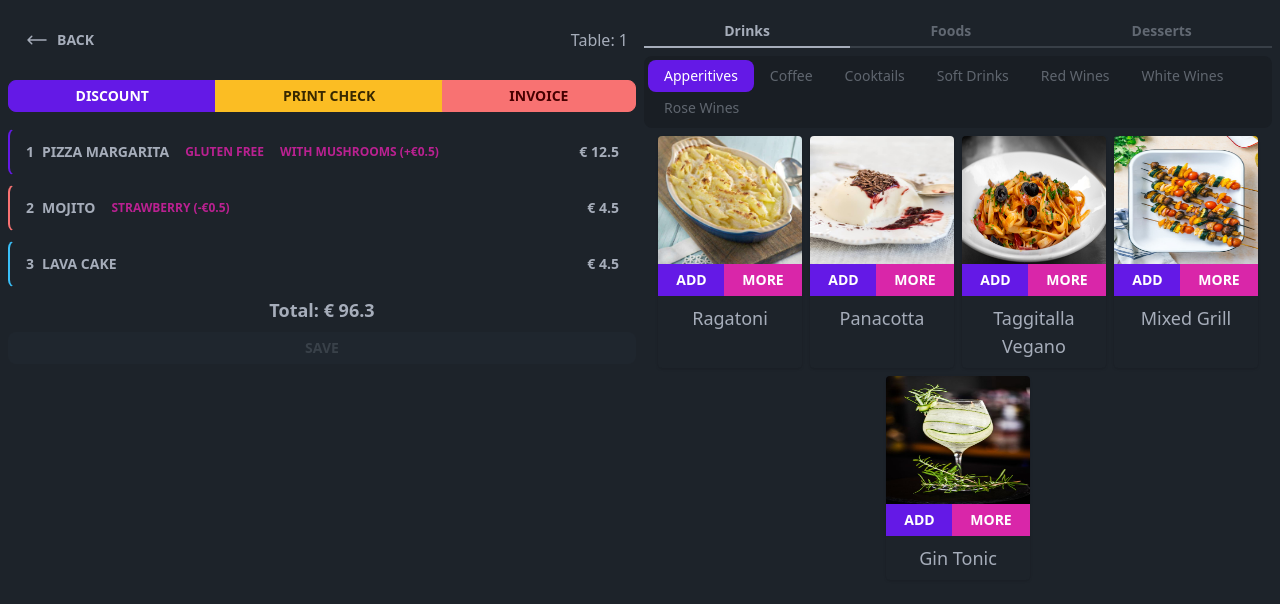
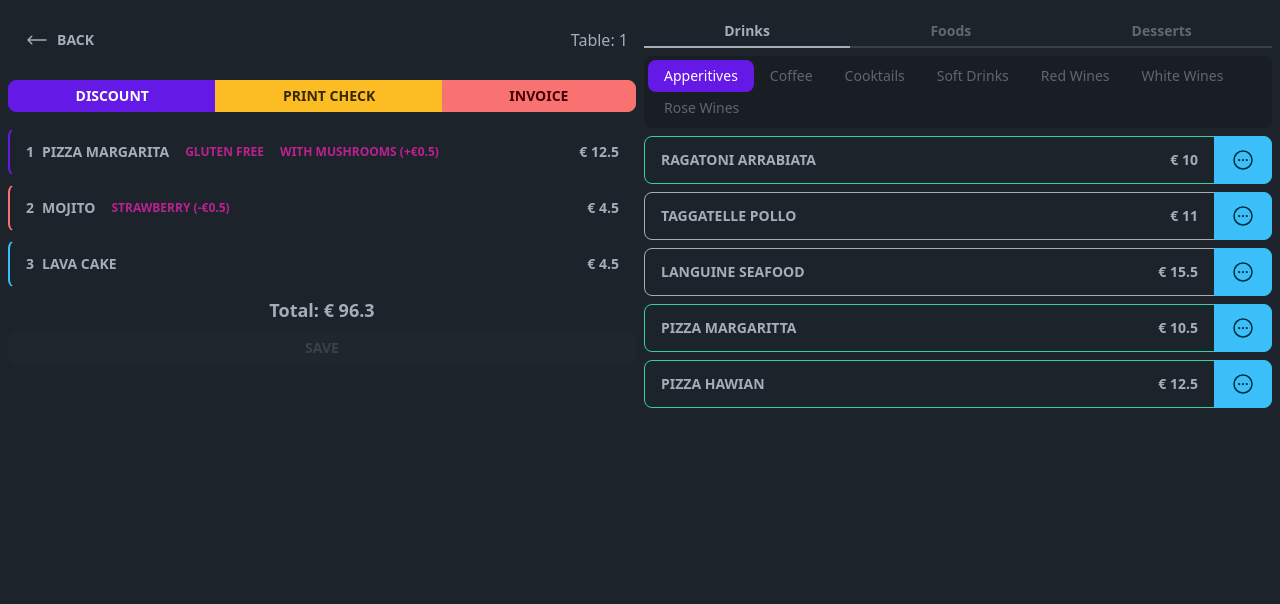
Before and after one commit to ajmir-github/pos-resturant, a Next.js app: page /table/0 in a window 1280 px wide. Shown: the top 604 px of the page. Built offline with nearby package versions, Linux system fonts and the light colour scheme.

Commit message:
items made simple

```diff
--- a/src/pages/table/[id].js
+++ b/src/pages/table/[id].js
@@ -196,110 +196,50 @@ function PlaceOrder() {
   const setCategory = (category, subCategory) => {
     console.log({ category, subCategory });
   };
+
+  const items = [
+    { id: 1, name: "Ragatoni Arrabiata", price: 10, veg: true },
+    { id: 2, name: "Taggatelle Pollo", price: 11 },
+    { id: 3, name: "Languine Seafood", price: 15.5 },
+    { id: 4, name: "Pizza Margaritta", price: 10.5, veg: true },
+    { id: 5, name: "Pizza Hawian", price: 12.5, veg: true },
+  ];
+
   return (
     <div className="flex gap-2 flex-col">
       <ItemsFilter categories={categories} setCategory={setCategory} />
-      <div className="flex flex-wrap gap-2 justify-center">
-        <div className=" w-36 rounded shadow bg-base overflow-hidden">
-          <Image
-            className="h-32"
-            width={160}
-            height={160}
-            src="/images/1-760-Four-Cheese-Pasta-www.loavesanddishes.net_.jpg"
-            alt="Shoes"
-          />
-          <div className="flex flex-col">
-            <div className="join">
-              <button className="grow btn rounded-none btn-primary btn-sm">
-                Add
-              </button>
-              <button className="grow btn rounded-none btn-secondary btn-sm">
-                More
-              </button>
-            </div>
-            <h2 className="text-lg text-center p-2 ">Ragatoni</h2>
+      <div className="grid gap-2">
+        {items.map((item) => (
+          <div className="join w-full" key={item.id}>
+            <button
+              className={classes(
+                "join-item btn btn-outline grow flex",
+                item.veg && "border-success"
+              )}
+            >
+              <span className="grow text-left"> {item.name}</span>
+              <span>
+                {EURO_SYMBOL} {item.price}
+              </span>
+            </button>
+            <button className="join-item btn btn-info">
+              <svg
+                xmlns="http://www.w3.org/2000/svg"
+                fill="none"
+                viewBox="0 0 24 24"
+                strokeWidth={1.5}
+                stroke="currentColor"
+                className="w-6 h-6"
+              >
+                <path
+                  strokeLinecap="round"
+                  strokeLinejoin="round"
+                  d="M8.625 12a.375.375 0 11-.75 0 .375.375 0 01.75 0zm0 0H8.25m4.125 0a.375.375 0 11-.75 0 .375.375 0 01.75 0zm0 0H12m4.125 0a.375.375 0 11-.75 0 .375.375 0 01.75 0zm0 0h-.375M21 12a9 9 0 11-18 0 9 9 0 0118 0z"
+                />
+              </svg>
+            </button>
           </div>
-        </div>
-        <div className=" w-36 rounded shadow bg-base overflow-hidden">
-          <Image
-            className="h-32"
-            width={160}
-            height={160}
-            src="/images/7ed63c9c6146cde6ea5a4d801cd702d79792670d.jpeg"
-            alt="Shoes"
-          />
-          <div className="flex flex-col">
-            <div className="join">
-              <button className="grow btn rounded-none btn-primary btn-sm">
-                Add
-              </button>
-              <button className="grow btn rounded-none btn-secondary btn-sm">
-                More
-              </button>
-            </div>
-            <h2 className="text-lg text-center p-2 ">Panacotta</h2>
-          </div>
-        </div>
-        <div className=" w-36 rounded shadow bg-base overflow-hidden">
-          <Image
-            className="h-32"
-            width={160}
-            height={160}
-            src="/images/abhishek-hajare-_3dTLrMwiW8-unsplash.jpg"
-            alt="Shoes"
-          />
-          <div className="flex flex-col">
-            <div className="join">
-              <button className="grow btn rounded-none btn-primary btn-sm">
-                Add
-              </button>
-              <button className="grow btn rounded-none btn-secondary btn-sm">
-                More
-              </button>
-            </div>
-            <h2 className="text-lg text-center p-2 ">Taggitalla Vegano</h2>
-          </div>
-        </div>
-        <div className=" w-36 rounded shadow bg-base overflow-hidden">
-          <Image
-            className="h-32"
-            width={160}
-            height={160}
-            src="/images/Vegetable-Kabobs-001.jpg"
-            alt="Shoes"
-          />
-          <div className="flex flex-col">
-            <div className="join">
-              <button className="grow btn rounded-none btn-primary btn-sm">
-                Add
-              </button>
-              <button className="grow btn rounded-none btn-secondary btn-sm">
-                More
-              </button>
-            </div>
-            <h2 className="text-lg text-center p-2 ">Mixed Grill</h2>
-          </div>
-        </div>
-        <div className=" w-36 rounded shadow bg-base overflow-hidden">
-          <Image
-            className="h-32"
-            width={160}
-            height={160}
-            src="/images/tonic-gin-with-fresh-cucumber-rosemarie-spicy-royalty-free-image-1586188927.jpg"
-            alt="Shoes"
-          />
-          <div className="flex flex-col">
-            <div className="join">
-              <button className="grow btn rounded-none btn-primary btn-sm">
-                Add
-              </button>
-              <button className="grow btn rounded-none btn-secondary btn-sm">
-                More
-              </button>
-            </div>
-            <h2 className="text-lg text-center p-2 ">Gin Tonic</h2>
-          </div>
-        </div>
+        ))}
       </div>
     </div>
   );
```
